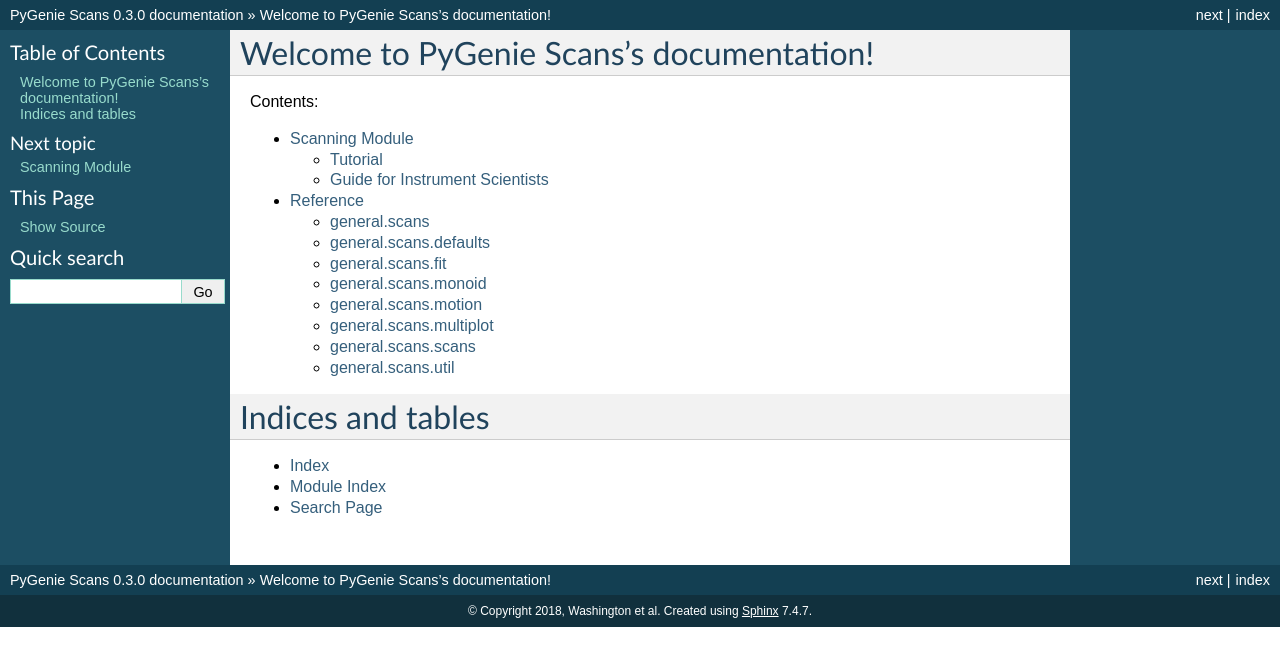
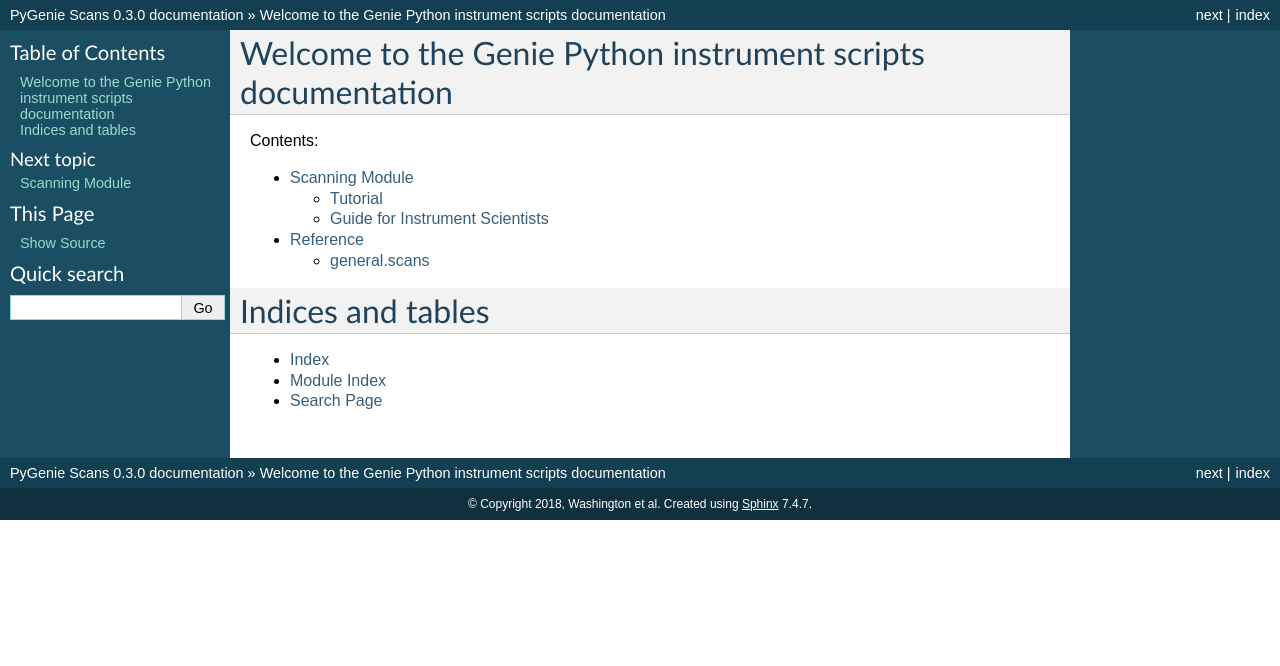
Before and after one commit to ISISNeutronMuon/InstrumentScripts, a Sphinx documentation site: the page built from doc/source/index.rst, in a window 1280 px wide. Shown: the top 666 px of the page. Built offline with Sphinx 7.4.7, drawn with Linux system fonts in a browser that asks for light colours.

Commit message:
Fix the toc

```diff
--- a/doc/source/index.rst
+++ b/doc/source/index.rst
@@ -3,8 +3,8 @@
    You can adapt this file completely to your liking, but it should at least
    contain the root `toctree` directive.
 
-Welcome to PyGenie Scans's documentation!
-=========================================
+Welcome to the Genie Python instrument scripts documentation
+============================================================
 
 Contents:
 
--- a/doc/source/reference.rst
+++ b/doc/source/reference.rst
@@ -5,9 +5,7 @@
 source code.
 
 general.scans
--------------
-.. automodule:: general.scans
-   :members:
++++++++++++++
 
 general.scans.defaults
 ----------------------
```
